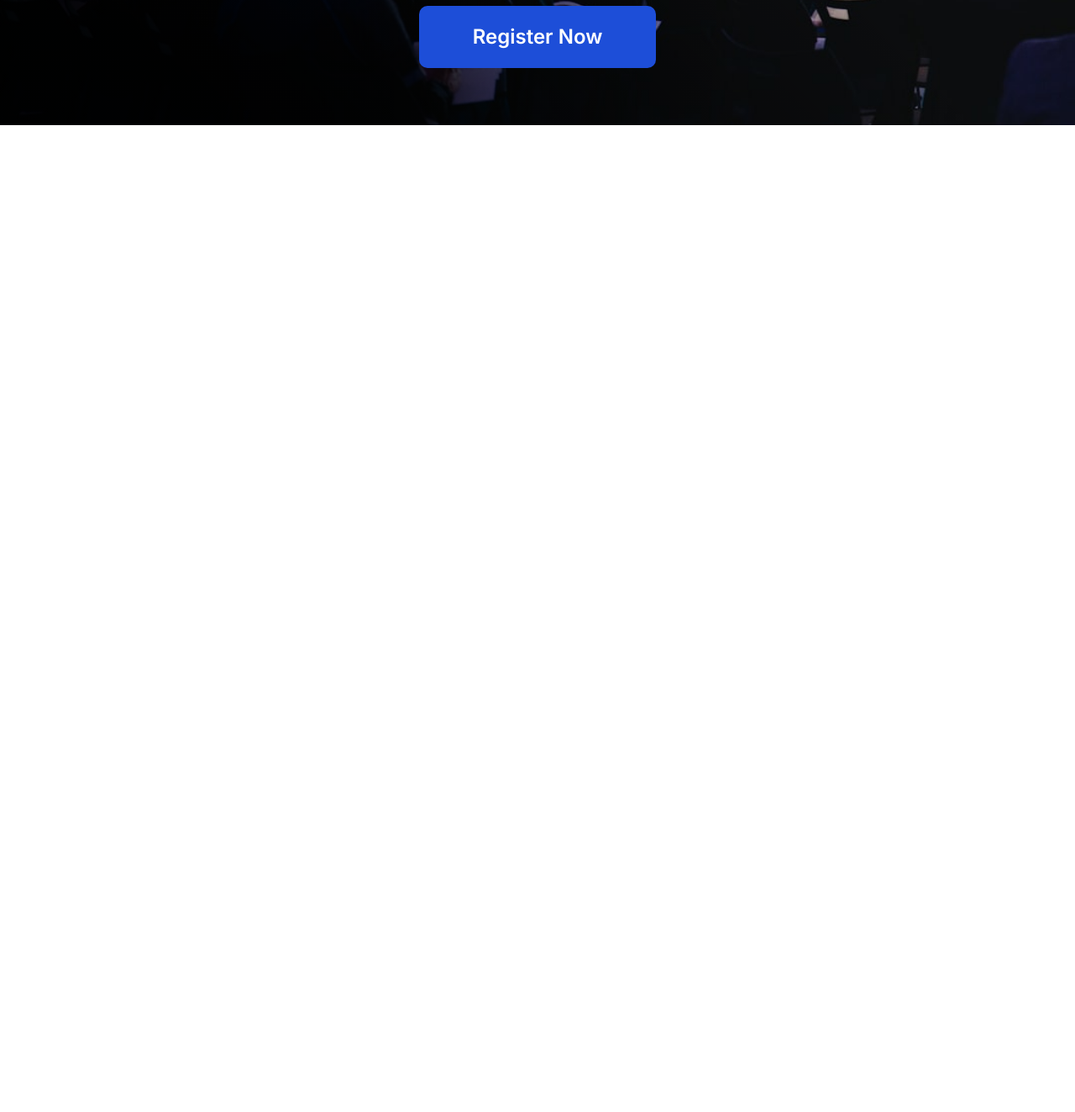
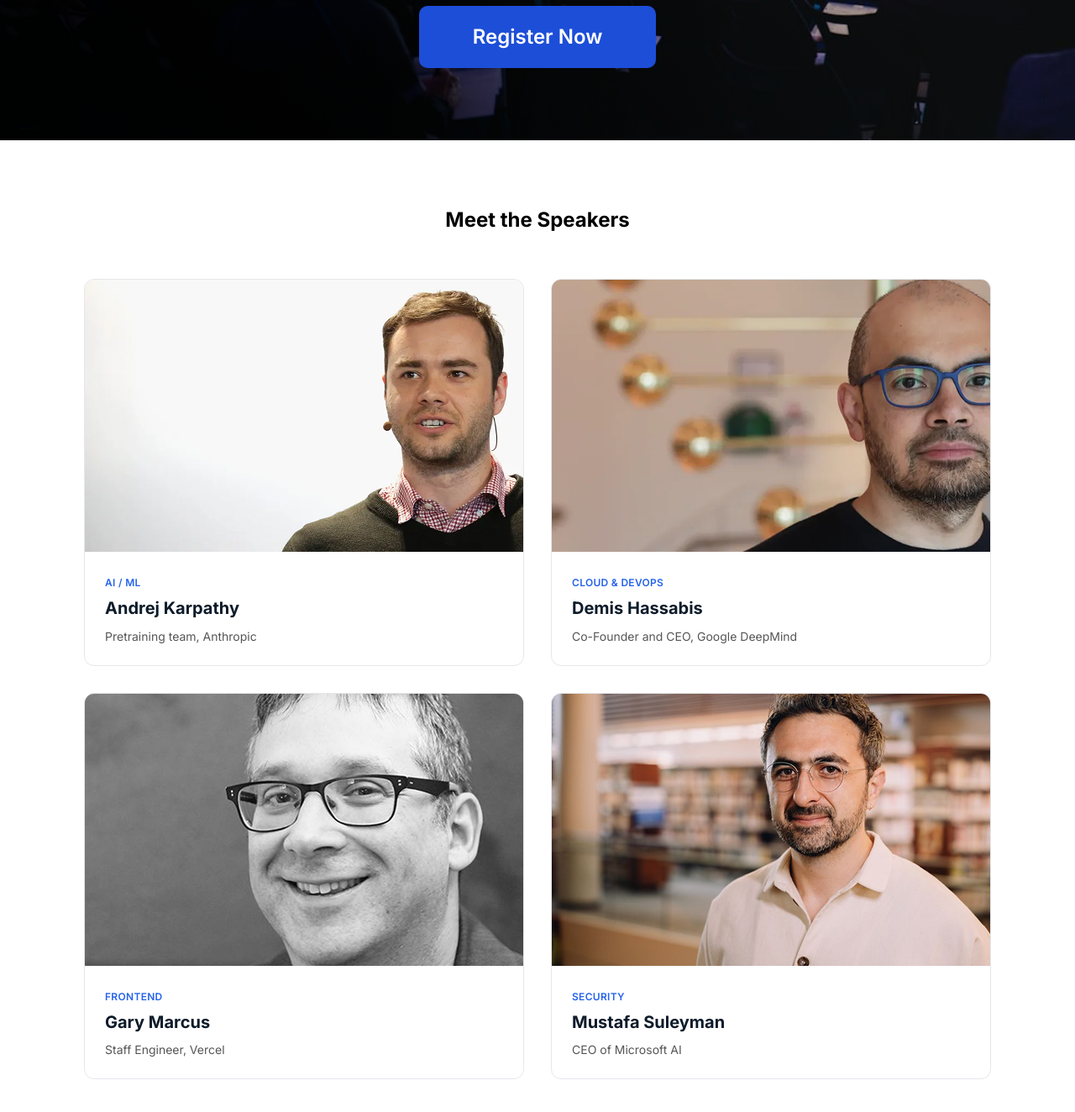
Before and after one commit to rowshannahar3/B14-A01-DevConf-2026, a plain HTML site: page index.html in a window 1280 px wide. Shown: the part 718-2042 px from the top of the page at 84% size. Before the commit the page ends 867 px from the top, so only its background shows below. Drawn offline with Linux system fonts and the light colour scheme.

Commit message:
developed meet the speakers section

```diff
--- a/index.html
+++ b/index.html
@@ -37,9 +37,49 @@
     <section class="hero">
         <div class="hero-text">
             <h1>Code. <em>Connect. </em>Create</h1>
-            <p>Join 4,000+ engineers, founders, and builders at the premier developer conference of 2026. Three days of cutting-edge talks, hands-on workshops, and meaningful connections.</p>
+            <p>Join 4,000+ engineers, founders, and builders at the premier developer conference of 2026. Three days of
+                cutting-edge talks, hands-on workshops, and meaningful connections.</p>
         </div>
         <button class="hero-btn cta-btn">Register Now</button>
+    </section>
+
+    <!-- speaker's section -->
+    <section class="speakers">
+        <h1>Meet the Speakers</h1>
+        <div class="card-grid">
+            <div class="card">
+                <img src="./assets/andrej.png" alt="Speaker-1 Image" class="card-img">
+                <div class="card-txt">
+                    <h2>AI / ML</h2>
+                    <h1>Andrej Karpathy</h1>
+                    <p>Pretraining team, Anthropic</p>
+                </div>
+            </div>
+            <div class="card">
+                <img src="./assets/demis.png" alt="Speaker-2 Image" class="card-img">
+                <div class="card-txt">
+                <h2>Cloud & DevOps</h2>
+                <h1>Demis Hassabis</h1>
+                <p>Co-Founder and CEO, Google DeepMind</p>
+            </div>
+        </div>
+        <div class="card">
+            <img src="./assets/gary.png" alt="Speaker-3 Image" class="card-img">
+            <div class="card-txt">
+                <h2>Frontend</h2>
+                <h1>Gary Marcus</h1>
+                <p>Staff Engineer, Vercel</p>
+            </div>
+        </div>
+        <div class="card">
+            <img src="./assets/mustafa.png" alt="Speaker-4 Image" class="card-img">
+            <div class="card-txt">
+                <h2>Security</h2>
+                <h1>Mustafa Suleyman</h1>
+                <p>CEO of Microsoft AI</p>
+            </div>
+        </div>
+        </div>
     </section>
 </body>
 
--- a/style.css
+++ b/style.css
@@ -8,7 +8,7 @@ nav {
     display: flex;
     justify-content: space-between;
     align-items: center;
-    height: 80px;
+    height: 98px;
     padding: 0 100px;
     background-color: #fff;
     border-bottom: 1px solid #0000000F;
@@ -89,8 +89,60 @@ nav {
 
 .hero-btn {
     position: relative;
-    top: 190px;
+    top: 172px;
     height: 74px;
     width: 282px;
     font-size: 24px;
 }
+
+.speakers {
+    display: flex;
+    justify-content: center;
+    flex-direction: column;
+    align-items: center;
+    padding: 80px 100px;
+    gap: 56px;
+}
+
+.card-grid {
+    display: grid;
+    grid-template-columns: repeat(2, 1fr);
+    gap: 32px;
+}
+
+.card {
+    background-color: #fff;
+    border-radius: 12px;
+    border: 1px solid #E5E7EB;
+    overflow: hidden;
+}
+
+.card-txt {
+    display: flex;
+    flex-direction: column;
+    align-items: start;
+    padding: 24px;
+    gap: 8px;
+}
+
+.card-txt h2 {
+    color: #2563EB;
+    font-size: 12px;
+    font-weight: 600;
+    text-transform: uppercase;
+    line-height: 18px;
+    letter-spacing: 0.3px;
+}
+
+.card-txt h1 {
+    color: #0D1B2A;
+    font-size: 20px;
+    font-weight: 700;
+    line-height: 27.5px;
+}
+.card-txt p {
+    color: #575557;
+    font-size: 14px;
+    font-weight: 400;
+    line-height: 21px;
+}
```
